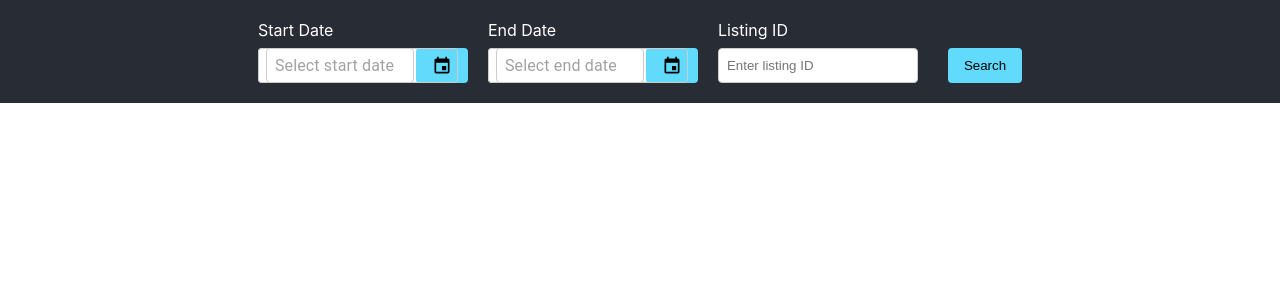
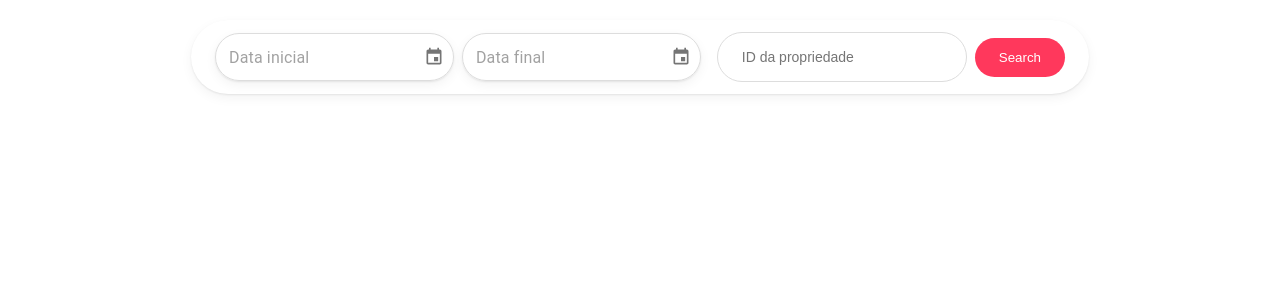
Before and after one commit to jotage-96/owner-report, a React (Create React App) app: page / in a window 1280 px wide. Shown: the top 300 px of the page. Built offline with nearby package versions, Linux system fonts and the light colour scheme; no server answers.

Commit message:
Novo header de busca com melhorias visuais

```diff
--- /dev/null
+++ b/App.css
@@ -0,0 +1,12 @@
+input {
+  outline: none;
+}
+
+input:hover {
+  background-color: #F7F7F7;
+}
+
+input:focus {
+  border-color: #FF385C !important;
+  background-color: white !important;
+}
--- a/src/App.css
+++ b/src/App.css
@@ -51,3 +51,66 @@
   background-color: #cccccc;
   cursor: not-allowed;
 }
+
+.search-bar {
+  background-color: white;
+  padding: 12px 24px;
+  border-radius: 40px;
+  box-shadow: 0 1px 2px rgba(0,0,0,0.08), 0 4px 12px rgba(0,0,0,0.05);
+  margin: 20px auto;
+  max-width: 850px;
+}
+
+.search-inputs {
+  display: flex;
+  align-items: center;
+  gap: 16px;
+}
+
+.date-inputs {
+  display: flex;
+  gap: 8px;
+}
+
+.listing-input {
+  flex: 0 0 200px;
+}
+
+.listing-search {
+  width: 100%;
+  height: 48px;
+  border: 1px solid #DDDDDD;
+  border-radius: 32px;
+  padding: 0 24px;
+  font-size: 14px;
+  outline: none;
+}
+
+.listing-search:hover {
+  box-shadow: 0 2px 4px rgba(0,0,0,0.18);
+}
+
+.listing-search:focus {
+  border-color: #FF385C;
+}
+
+.search-button {
+  background-color: #FF385C;
+  color: white;
+  border: none;
+  border-radius: 24px;
+  padding: 12px 24px;
+  cursor: pointer;
+  font-weight: 500;
+  transition: background-color 0.2s;
+  margin-left: 42px;
+}
+
+.search-button:hover {
+  background-color: #E31C5F;
+}
+
+.search-button:disabled {
+  background-color: #FFB3C0;
+  cursor: not-allowed;
+}
--- a/src/App.js
+++ b/src/App.js
@@ -30,7 +30,7 @@ function App() {
   const theme = createTheme({
     palette: {
       primary: {
-        main: '#61dafb',
+        main: '#FF385C',
       },
     },
     components: {
@@ -38,18 +38,18 @@ function App() {
         styleOverrides: {
           root: {
             backgroundColor: 'white',
-            borderRadius: '4px',
-            cursor: 'pointer',
+            borderRadius: '32px',
+            boxShadow: '0 1px 2px rgba(0,0,0,0.08), 0 4px 12px rgba(0,0,0,0.05)',
             '& .MuiOutlinedInput-root': {
               cursor: 'pointer',
               '& input': {
                 cursor: 'pointer',
               },
               '& fieldset': {
-                borderColor: '#ccc',
+                borderColor: '#DDDDDD',
               },
               '&:hover fieldset': {
-                borderColor: '#61dafb',
+                borderColor: '#FF385C',
               },
             },
           },
@@ -115,9 +115,9 @@ function App() {
     <ThemeProvider theme={theme}>
       <LocalizationProvider dateAdapter={AdapterDayjs}>
         <div className="App">
-          <div className="input-container">
-            <label>
-              Start Date
+          <div className="search-bar">
+            <div className="search-inputs">
+              <div className="date-inputs">
                 <DesktopDatePicker
                   value={formData.startDate}
                   onChange={(newValue) => {
@@ -130,45 +130,19 @@ function App() {
                   slotProps={{
                     textField: {
                       size: "small",
-                    placeholder: "Select start date",
+                      placeholder: "Data inicial",
                       sx: {
-                      width: '200px',
                         '& .MuiInputBase-root': {
-                        height: '35px',
-                        padding: '0 8px',
-                        '& .MuiInputAdornment-root': {
-                          marginLeft: '2px',
-                          marginRight: '-6px',
+                          height: '48px',
+                          borderRadius: '32px',
+                          '&:hover': {
+                            boxShadow: '0 2px 4px rgba(0,0,0,0.18)',
                           },
                         },
-                      '& .MuiOutlinedInput-input': {
-                        padding: '8px',
-                        cursor: 'pointer',
-                        userSelect: 'none',
-                        WebkitUserSelect: 'none',
-                        MozUserSelect: 'none',
-                        msUserSelect: 'none',
                       },
                     },
-                    onClick: (e) => {
-                      e.currentTarget.querySelector('button').click();
-                    }
-                  },
-                  field: {
-                    readOnly: true,
-                    placeholder: "Select start date"
-                  }
-                }}
-                onClose={() => {
-                  if (!formData.startDate) {
-                    const input = document.querySelector('input[placeholder="Select start date"]');
-                    if (input) input.value = '';
-                  }
                   }}
                 />
-            </label>
-            <label>
-              End Date
                 <DesktopDatePicker
                   value={formData.endDate}
                   onChange={(newValue) => {
@@ -182,55 +156,38 @@ function App() {
                   slotProps={{
                     textField: {
                       size: "small",
-                    placeholder: "Select end date",
+                      placeholder: "Data final",
                       sx: {
-                      width: '200px',
                         '& .MuiInputBase-root': {
-                        height: '35px',
-                        padding: '0 8px',
-                        '& .MuiInputAdornment-root': {
-                          marginLeft: '2px',
-                          marginRight: '-6px',
+                          height: '48px',
+                          borderRadius: '32px',
+                          '&:hover': {
+                            boxShadow: '0 2px 4px rgba(0,0,0,0.18)',
                           },
                         },
-                      '& .MuiOutlinedInput-input': {
-                        padding: '8px',
-                        cursor: 'pointer',
                       },
                     },
-                    onClick: (e) => {
-                      e.currentTarget.querySelector('button').click();
-                    }
-                  },
-                  field: {
-                    readOnly: true,
-                    placeholder: "Select end date"
-                  }
-                }}
-                onClose={() => {
-                  if (!formData.endDate) {
-                    const input = document.querySelector('input[placeholder="Select end date"]');
-                    if (input) input.value = '';
-                  }
                   }}
                 />
-            </label>
-            <label>
-              Listing ID
+              </div>
+              <div className="listing-input">
                 <input
                   type="text"
                   name="listingId"
                   value={formData.listingId}
                   onChange={handleInputChange}
-                placeholder="Enter listing ID"
+                  placeholder="ID da propriedade"
+                  className="listing-search"
                 />
-            </label>
+              </div>
               <button
+                className="search-button"
                 onClick={handleSearch}
                 disabled={loading}
               >
                 {loading ? 'Searching...' : 'Search'}
               </button>
+            </div>
           </div>
 
           <div style={{
```
Also changed, not shown: src/components/ChartsGrid.js (added, +54 -0 lines), src/Logo-exemplo.png (added). Lines whose indentation alone changed are shown as unchanged.
